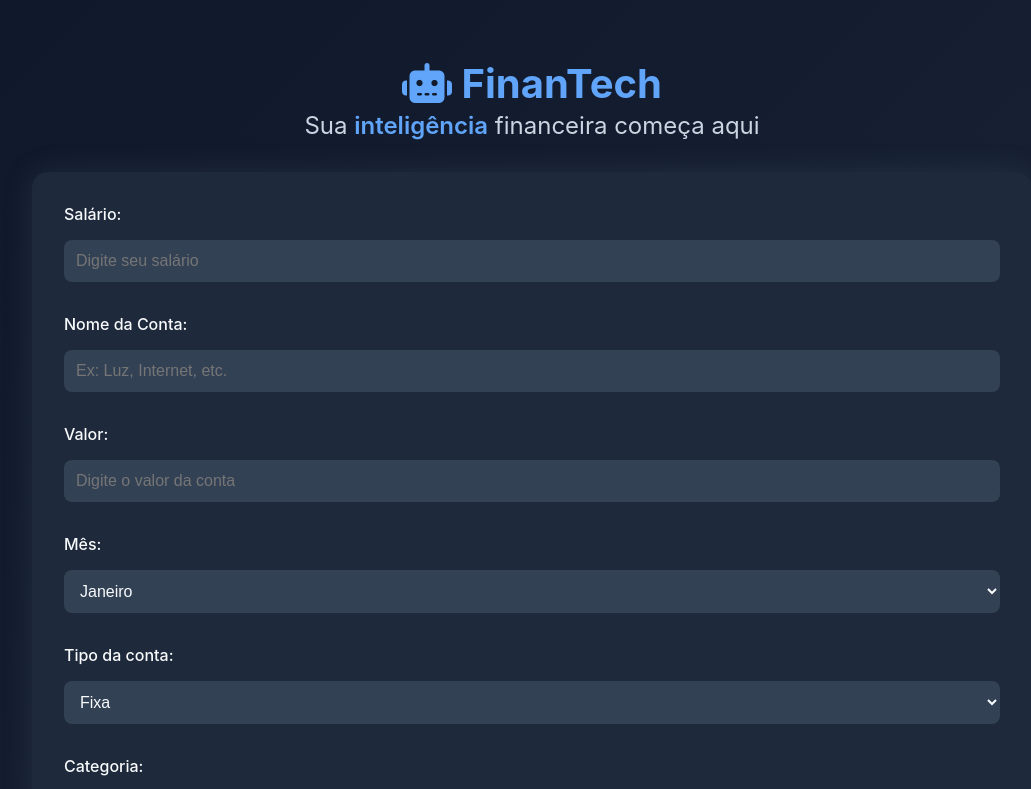
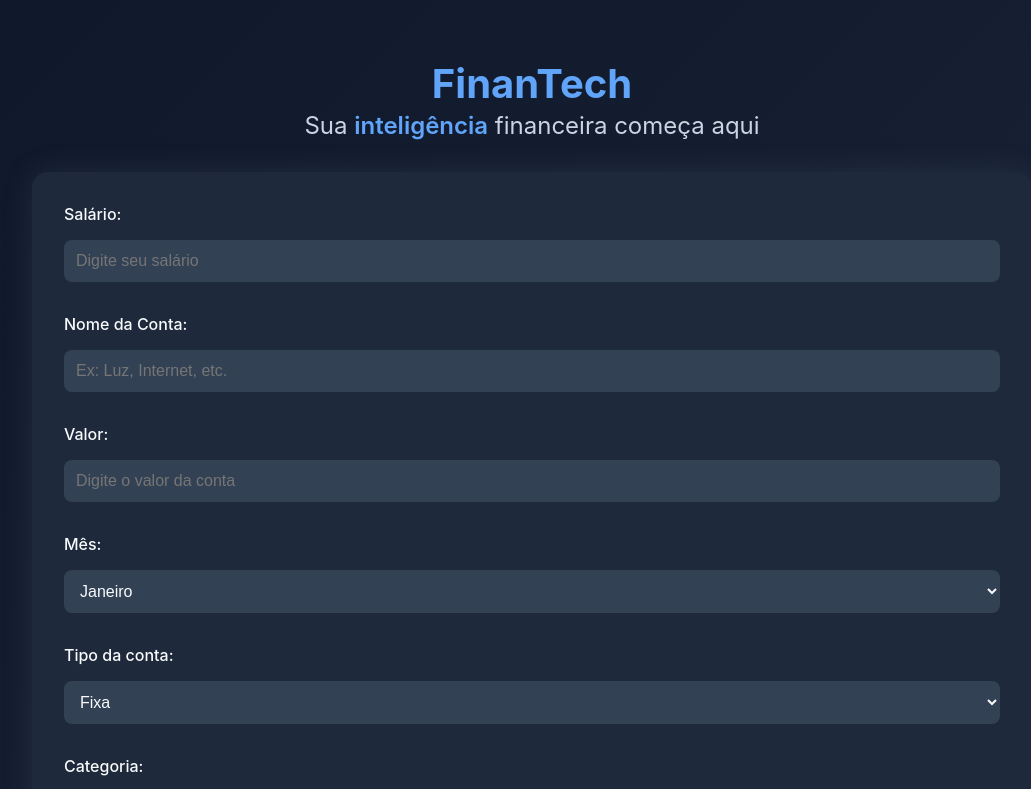
Before and after one commit to codennis9/finan-as, a plain HTML site: page index.html in a window 1280 px wide. Shown: the top 789 px of the page, without its empty margins (108-1139 px from the left). Drawn offline with Linux system fonts and the light colour scheme.

Commit message:
Update index.html

```diff
--- a/index.html
+++ b/index.html
@@ -3,7 +3,7 @@
 <head>
   <meta charset="UTF-8">
   <meta name="viewport" content="width=device-width, initial-scale=1.0">
-  <title>Finanças Futuristas</title>
+  <title>FinanTech</title>
   <link rel="stylesheet" href="https://cdnjs.cloudflare.com/ajax/libs/font-awesome/6.4.0/css/all.min.css">
   <style>
     * {
@@ -112,8 +112,9 @@
     }
   </style>
 </head>
+  <link rel="icon" href="favicon.png" type="image/png">
 <body>
-  <h1><i class="fas fa-robot"></i> FinanTech</h1>
+  <h1><i class="fas fa-money-bag"></i>FinanTech</h1>
   <div class="logo">Sua <span>inteligência</span> financeira começa aqui</div>
 
   <div class="container">
```
